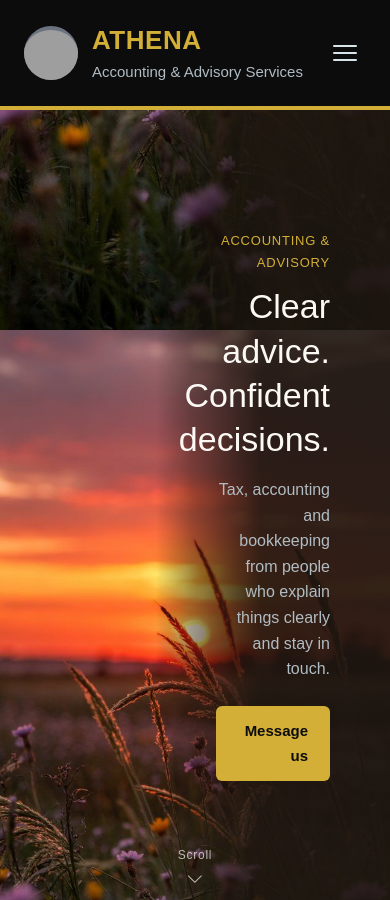
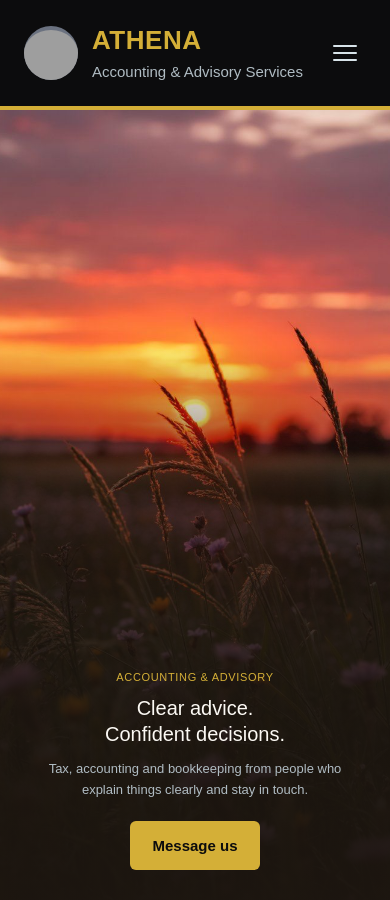
Before and after one commit to Merran-AthenaAccounting/AthenaAccounting, a Jekyll site: the page built from index.html, in a window 390 px wide and 900 px high. Built offline with Jekyll 4.4.1, drawn with Linux system fonts in a browser that asks for light colours; grey boxes are pictures that could not be loaded.

Commit message:
Completely fixed

```diff
--- a/css/hero.css
+++ b/css/hero.css
@@ -2,7 +2,7 @@
 .hero {
   position: relative;
   width: 100%;
-  height: calc(100vh - 105px);
+  height: calc(100vh - var(--banner-height) + 4px);
   min-height: 420px;
   background-image: url("../assets/hero.png");
   background-size: cover;
@@ -85,3 +85,66 @@
   margin: 6px auto 0;
   transition: color 0.2s ease;
 }
+
+/* Mobile Styles */
+@media (max-width: 768px) {
+  .hero {
+    background-attachment: scroll;
+    background-position: center center;
+  }
+
+  .hero-fade {
+    width: 100%;
+    height: 60%;
+    margin-top: auto;
+    align-items: center;
+    text-align: center;
+    padding: 20px 30px 40px;
+    background: linear-gradient(
+      to bottom,
+      rgba(29, 22, 16, 0) 0%,
+      rgba(29, 22, 16, 0.6) 30%,
+      rgba(29, 22, 16, 0.85) 60%,
+      rgba(29, 22, 16, 0.95) 100%
+    );
+    justify-content: flex-end;
+  }
+
+  .hero-eyebrow {
+    font-size: 11px;
+    margin: 0 0 8px;
+  }
+
+  .hero-title {
+    font-size: 24px;
+    max-width: 100%;
+    margin: 0 0 12px;
+  }
+
+  .hero-subtitle {
+    font-size: 14px;
+    max-width: 100%;
+    margin: 0 0 20px;
+    padding: 0 10px;
+  }
+
+  .hero-scroll {
+    display: none;
+  }
+}
+
+/* Extra small devices */
+@media (max-width: 480px) {
+  .hero-fade {
+    height: 70%;
+    padding: 15px 20px 30px;
+  }
+
+  .hero-title {
+    font-size: 20px;
+  }
+
+  .hero-subtitle {
+    font-size: 13px;
+  }
+}
```
Also changed, not shown: index.html (line endings or trailing spaces).
